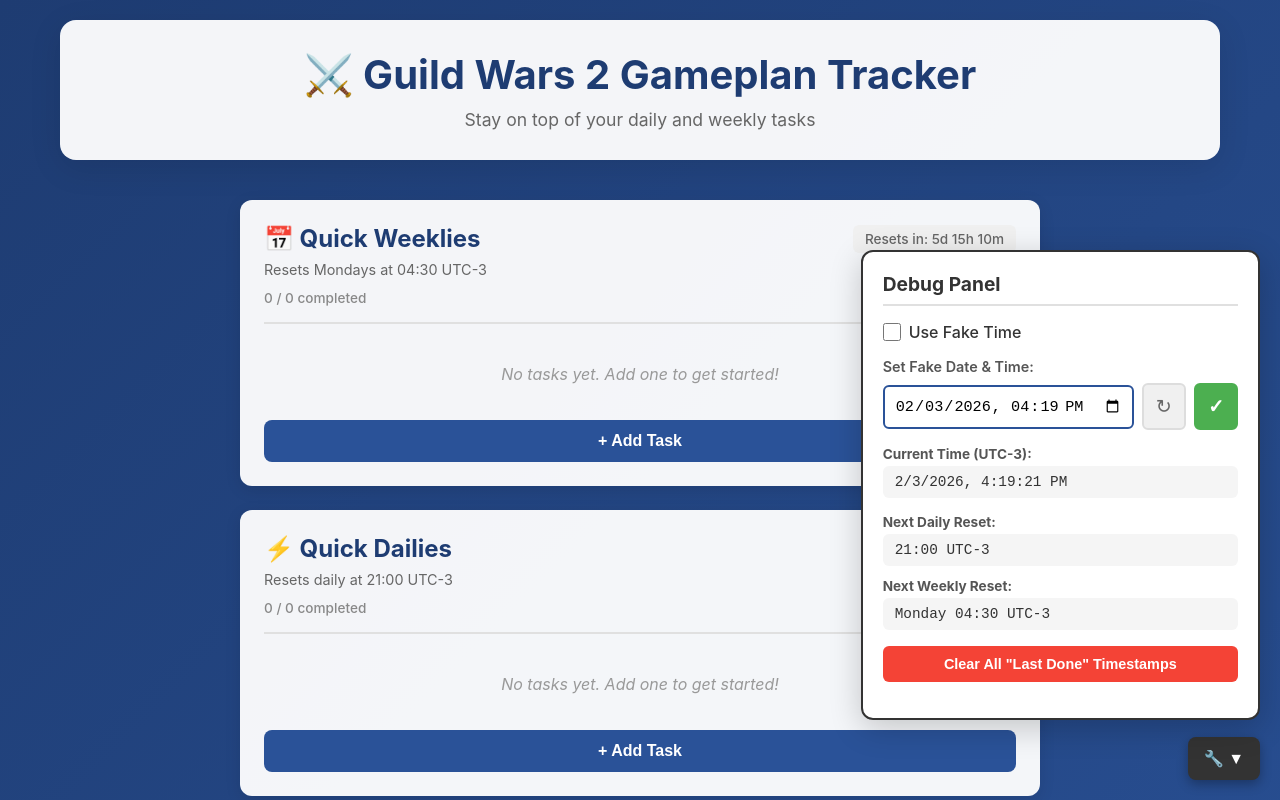
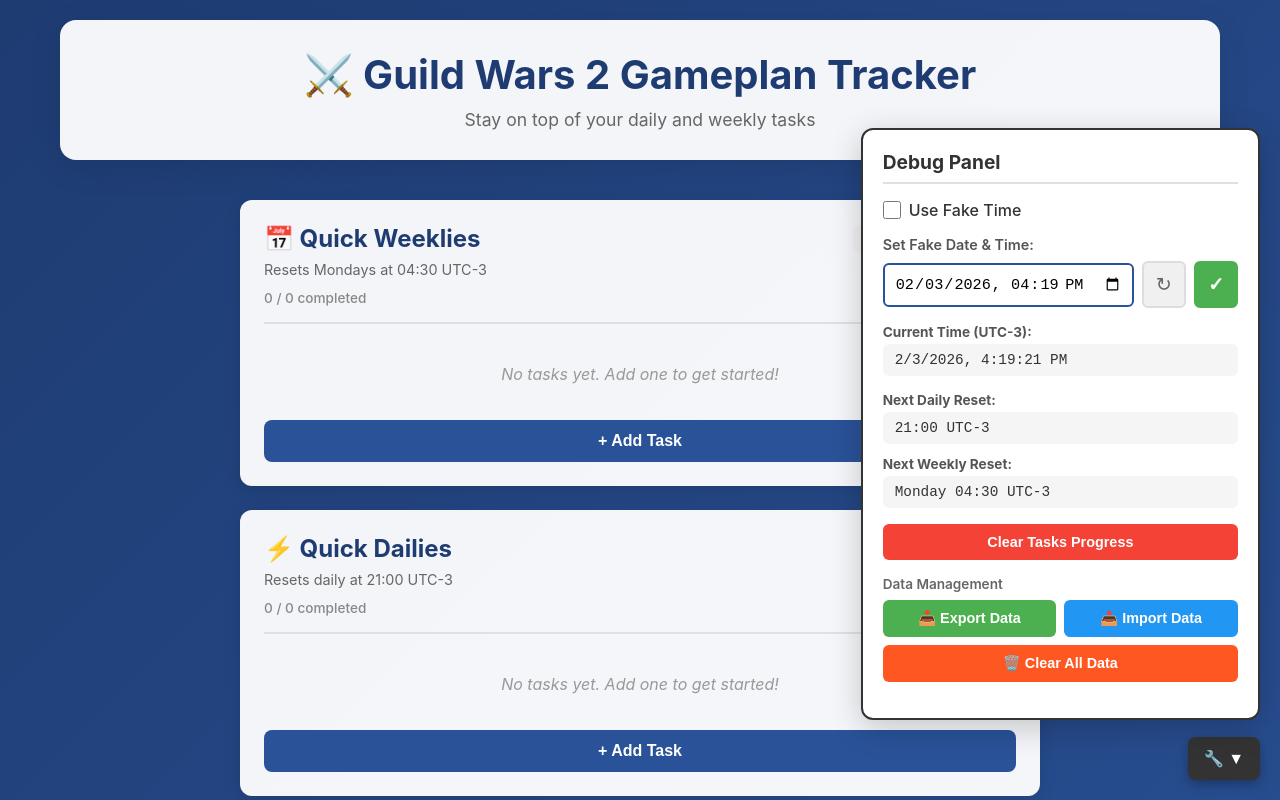
Before and after one commit to victoralbenor/gw2-gameplan-tracker, a React (Vite) app: page / in a window 1280 px wide. Both pictures are taken after a click on the button "Debug Panel". Shown: the top 800 px of the page. Built offline with nearby package versions, Linux system fonts and the light colour scheme.

Commit message:
0.5.0 export import and clear data

```diff
--- a/src/App.jsx
+++ b/src/App.jsx
@@ -206,6 +206,107 @@
     })
   }
 
+  const exportData = () => {
+    const dataToExport = {
+      categories,
+      debugMode,
+      exportDate: new Date().toISOString(),
+      version: '0.5.0'
+    }
+
+    const dataStr = JSON.stringify(dataToExport, null, 2)
+    const dataBlob = new Blob([dataStr], { type: 'application/json' })
+    const url = URL.createObjectURL(dataBlob)
+
+    const link = document.createElement('a')
+    link.href = url
+    link.download = `gw2-gameplan-backup-${new Date().toISOString().split('T')[0]}.json`
+    document.body.appendChild(link)
+    link.click()
+    document.body.removeChild(link)
+    URL.revokeObjectURL(url)
+  }
+
+  const importData = (event) => {
+    const file = event.target.files[0]
+    if (!file) return
+
+    const reader = new FileReader()
+    reader.onload = (e) => {
+      try {
+        const imported = JSON.parse(e.target.result)
+
+        if (imported.categories) {
+          setCategories(imported.categories)
+        }
+        if (imported.debugMode) {
+          setDebugMode(imported.debugMode)
+        }
+
+        alert('Data imported successfully!')
+      } catch (error) {
+        console.error('Failed to import data:', error)
+        alert('Failed to import data. Please check the file format.')
+      }
+    }
+    reader.readAsText(file)
+
+    // Reset the input so the same file can be imported again
+    event.target.value = ''
+  }
+
+  const clearAllData = () => {
+    console.log('clearAllData called')
+    console.log('Clearing localStorage...')
+
+    // Clear localStorage first
+    localStorage.removeItem('gw2-gameplan-data')
+    localStorage.removeItem('gw2-debug-mode')
+
+    // Reset to initial categories (fresh, not from localStorage)
+    const freshCategories = {
+      coffeeWeeklies: {
+        title: '📅 Quick Weeklies',
+        description: 'Resets Mondays at 04:30 UTC-3',
+        resetType: 'weekly',
+        tasks: [],
+        lastResetTime: null
+      },
+      coffeeDailies: {
+        title: '⚡ Quick Dailies',
+        description: 'Resets daily at 21:00 UTC-3',
+        resetType: 'daily',
+        tasks: [],
+        lastResetTime: null
+      },
+      gamingDailies: {
+        title: '🎮 Gaming Dailies',
+        description: 'Resets daily at 21:00 UTC-3',
+        resetType: 'daily',
+        tasks: [],
+        lastResetTime: null
+      },
+      workingGoals: {
+        title: '🎯 Working Goals',
+        description: 'No reset - permanent progress',
+        resetType: 'none',
+        tasks: [],
+        lastResetTime: null
+      }
+    }
+
+    console.log('Setting fresh categories:', freshCategories)
+    setCategories(freshCategories)
+
+    // Reset debug mode
+    setDebugMode({
+      useFakeTime: false,
+      fakeTime: new Date().toISOString()
+    })
+
+    console.log('All data cleared!')
+  }
+
   return (
     <div className="app">
       <header className="app-header">
@@ -232,6 +333,9 @@
         debugMode={debugMode}
         onDebugModeChange={setDebugMode}
         onClearLastCompleted={clearAllLastCompleted}
+        onExportData={exportData}
+        onImportData={importData}
+        onClearAllData={clearAllData}
       />
     </div>
   )
--- a/src/components/DebugPanel.css
+++ b/src/components/DebugPanel.css
@@ -167,3 +167,63 @@
 .debug-clear-btn:hover {
   background: #d32f2f;
 }
+
+.debug-section-title {
+  margin: 0 0 8px 0;
+  font-size: 0.85rem;
+  color: #666;
+  font-weight: 600;
+}
+
+.data-management-buttons {
+  display: flex;
+  gap: 8px;
+}
+
+.debug-export-btn,
+.debug-import-btn {
+  flex: 1;
+  padding: 10px;
+  border: none;
+  border-radius: 6px;
+  font-size: 0.9rem;
+  font-weight: 600;
+  cursor: pointer;
+  transition: all 0.2s ease;
+}
+
+.debug-export-btn {
+  background: #4CAF50;
+  color: white;
+}
+
+.debug-export-btn:hover {
+  background: #45a049;
+}
+
+.debug-import-btn {
+  background: #2196F3;
+  color: white;
+}
+
+.debug-import-btn:hover {
+  background: #1976D2;
+}
+
+.debug-clear-all-btn {
+  width: 100%;
+  padding: 10px;
+  margin-top: 8px;
+  background: #ff5722;
+  color: white;
+  border: none;
+  border-radius: 6px;
+  font-size: 0.9rem;
+  font-weight: 600;
+  cursor: pointer;
+  transition: background 0.2s ease;
+}
+
+.debug-clear-all-btn:hover {
+  background: #e64a19;
+}
--- a/src/components/DebugPanel.jsx
+++ b/src/components/DebugPanel.jsx
@@ -1,9 +1,10 @@
-import { useState } from 'react'
+import { useState, useRef } from 'react'
 import './DebugPanel.css'
 
-function DebugPanel({ debugMode, onDebugModeChange, onClearLastCompleted }) {
+function DebugPanel({ debugMode, onDebugModeChange, onClearLastCompleted, onExportData, onImportData, onClearAllData }) {
   const [isOpen, setIsOpen] = useState(false)
   const [pendingFakeTime, setPendingFakeTime] = useState(debugMode.fakeTime)
+  const fileInputRef = useRef(null)
 
   const formatDateTimeLocal = (date) => {
     const d = new Date(date)
@@ -119,7 +120,44 @@
               className="debug-clear-btn"
               onClick={onClearLastCompleted}
             >
-              Clear All "Last Done" Timestamps
+              Clear Tasks Progress
+            </button>
+          </div>
+
+          <div className="debug-section">
+            <h4 className="debug-section-title">Data Management</h4>
+            <div className="data-management-buttons">
+              <button
+                className="debug-export-btn"
+                onClick={onExportData}
+                title="Download all your data as JSON"
+              >
+                📥 Export Data
+              </button>
+              <button
+                className="debug-import-btn"
+                onClick={() => fileInputRef.current?.click()}
+                title="Load data from a backup file"
+              >
+                📤 Import Data
+              </button>
+              <input
+                ref={fileInputRef}
+                type="file"
+                accept=".json"
+                onChange={onImportData}
+                style={{ display: 'none' }}
+              />
+            </div>
+            <button
+              className="debug-clear-all-btn"
+              onClick={() => {
+                console.log('Clear all button clicked!')
+                onClearAllData()
+              }}
+              title="Delete all tasks and reset to initial state"
+            >
+              🗑️ Clear All Data
             </button>
           </div>
         </div>
```
